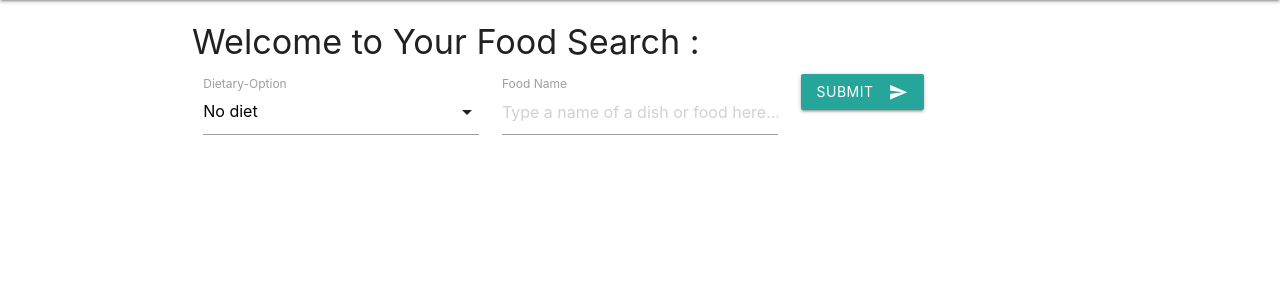
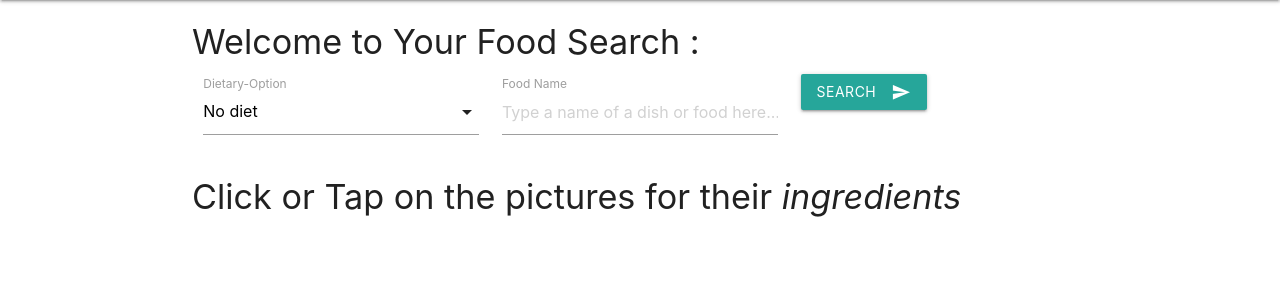
Before and after one commit to Kooki-eByte/Forage, a Node server app: template views/food-search.handlebars in a window 1280 px wide. Shown: the part 64-364 px from the top of the page. Run offline with Node 20, Linux system fonts and the light colour scheme; the template is opened without the code that fills it, so the values that code supplies are empty; some libraries are stand-ins or nearby versions.

Commit message:
Added the cards to display with however many foods are given to the user when searching for a food. Also was able to have the save button save the info of the food to be ready to connect to the backend api-routes

```diff
--- a/public/js/food-search.js
+++ b/public/js/food-search.js
@@ -1,3 +1,98 @@
 $(document).ready(function() {
   $("select").formSelect();
+  let cardDiv = $(".cards-table");
+  // Grabbing the submit button from the food-search
+
+  function savedFood() {
+    let foodIndex = $(".save-food-btn").index(this);
+
+    // Hold the name of the specific foods name
+    let foodName = $("#food-label-" + foodIndex)
+      .text()
+      .trim();
+
+    // Hold the names of the specific foods ingredients
+    let ingredientNames = $("#ingredients-list-" + foodIndex)
+      .text()
+      .trim()
+      .split("  ");
+
+    // Hold the url of the specific foods image
+    let imgUrl = $(".food-img-" + foodIndex).attr("src");
+    console.log(foodName);
+    console.log(ingredientNames);
+    console.log(imgUrl);
+
+    $.post("/api/breakfast", {
+      name: foodName,
+      img: imgUrl,
+      ingredients: ingredientNames,
+    })
+      .then(alert("food saved to database"))
+      .catch(alert("failed to save to database"));
+  }
+
+  // Create a li tag for loop that will create a li tag for each food's ingredients
+  function getIngredients(allIngredients, foodIdx) {
+    for (let i = 0; i < allIngredients.length; i++) {
+      let liTag = `<li>${allIngredients[i]}  </li>`;
+      $("#ingredients-list-" + foodIdx).append(liTag);
+    }
+  }
+
+  $(document).on("click", ".save-food-btn", savedFood);
+  $(".search-btn").on("click", (event) => {
+    event.preventDefault();
+    const apiID = "624148ca";
+    const apiKey = "3202b5b475f9db472ee86d78a4d01722";
+    let food = $("#food-name").val();
+
+    $.get(
+      `https://api.edamam.com/search?q=${food}&app_id=${apiID}&app_key=${apiKey}`
+    ).then((data) => {
+      // console.log(data.hits);
+
+      // Delete all of the content inside
+      cardDiv.empty();
+
+      let foods = data.hits.length;
+
+      for (let i = 0; i < foods; i++) {
+        let ingredientsList = [];
+        let label = data.hits[i].recipe.label;
+        let image = data.hits[i].recipe.image;
+
+        let ingredientsLength = data.hits[i].recipe.ingredients.length;
+
+        for (let idx = 0; idx < ingredientsLength; idx++) {
+          let ingrText = data.hits[i].recipe.ingredients[idx].text;
+          ingredientsList.push(ingrText);
+        }
+
+        const cardHtml = `
+        <div class="col l4 m6 s12">
+          <div class="card">
+              <div class="card-image waves-effect waves-block waves-light">
+                  <img class="activator food-img-${i}" src=${image}>
+              </div>
+              <div class="card-content">
+                  <span id="food-label-${i}" class="card-title activator grey-text text-darken-4">${label}<i
+                          class="material-icons right"></i></span>
+                  <button data-saveBtn=${i}><a class="waves-effect waves-light btn save-food-btn" >Save This Food</a></button>
+              </div>
+              <div class="card-reveal">
+                  <span class="card-title grey-text text-darken-4">Ingredients<i
+                          class="material-icons right">close</i></span>
+                  <ul id="ingredients-list-${i}">
+                  </ul>
+              </div>
+          </div>
+        </div>`;
+
+        cardDiv.append(cardHtml);
+        // console.log(ingredientsList);
+        getIngredients(ingredientsList, i);
+      }
+    });
+  });
 });
--- a/public/stylesheets/style.css
+++ b/public/stylesheets/style.css
@@ -31,3 +31,11 @@ form.login {
   color: white;
   text-align: center;
 }
+
+#food-label {
+  font-size: 20px;
+}
+
+/* .search-btn {
+  float: right;
+} */
--- a/routes/html-routes.js
+++ b/routes/html-routes.js
@@ -1,6 +1,3 @@
-// Requiring path to so we can use relative routes to our HTML files
-const path = require("path");
-
 // Requiring our custom middleware for checking if a user is logged in
 const isAuthenticated = require("../config/middleware/isAuthenticated");
 
--- a/views/food-search.handlebars
+++ b/views/food-search.handlebars
@@ -12,7 +12,7 @@
                 <form class="food-search-form col s12 l12">
                     <div class="row">
                         <div class="input-field col s4">
-                            <select>
+                            <select class="diet-option">
                                 <option value="1" selected>No diet</option>
                                 <option value="2">Diet 2</option>
                                 <option value="3">Diet 3</option>
@@ -20,19 +20,23 @@
                             </select>
                             <label>Dietary-Option</label>
                         </div>
-                        <div class="input-field col s4">
-                            <input placeholder="Type a name of a dish or food here..." id="first_name" type="text"
+                        <div class="input-field col s4 food-name-input">
+                            <input placeholder="Type a name of a dish or food here..." id="food-name" type="text"
                                 class="validate">
-                            <label for="first_name">Food Name</label>
+                            <label for="food-name">Food Name</label>
                         </div>
                         <div class="col s2">
-                            <button class="btn waves-effect waves-light" type="submit" name="action">Submit
+                            <button class="btn waves-effect waves-light search-btn" type="submit" name="action">Search
                                 <i class="material-icons right">send</i>
                             </button>
                         </div>
-
                     </div>
                 </form>
+                <div class="row">
+                    <h4>Click or Tap on the pictures for their <i>ingredients</i></h4>
+                </div>
+                <div class="row cards-table">
+                </div>
         </div>
     </div>
 </div>
```
